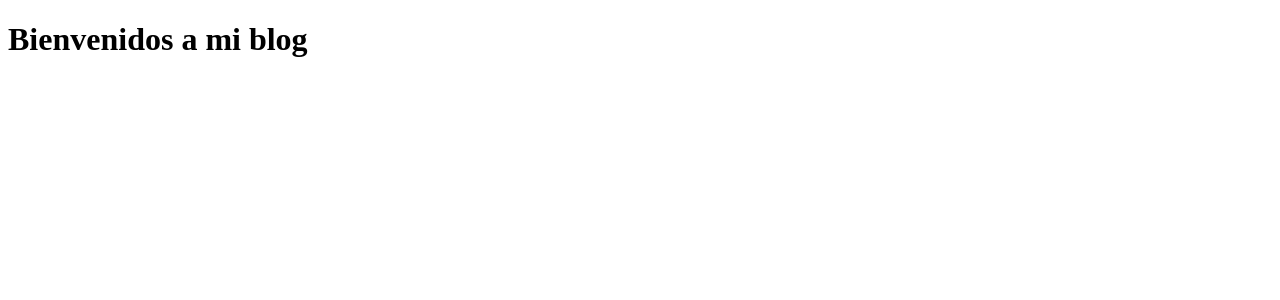
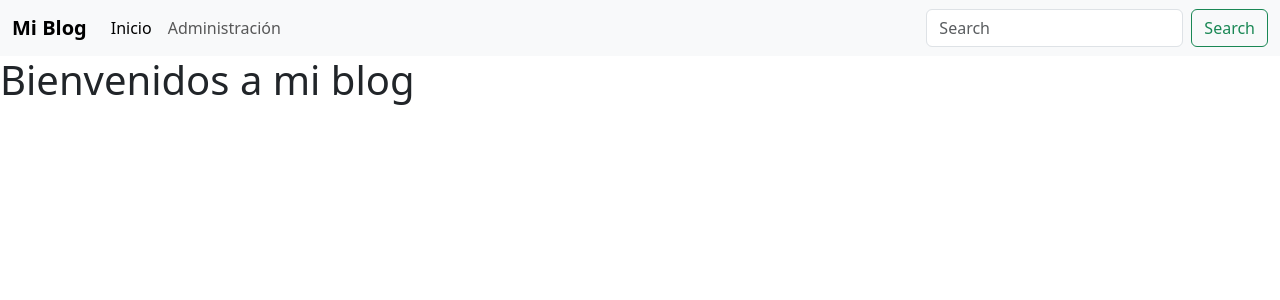
Before and after one commit to cesarmereles/proyecto-conBD, a Node server app: page / in a window 1280 px wide. Shown: the top 300 px of the page. Run offline with Node 20, Linux system fonts and the light colour scheme; some libraries are stand-ins or nearby versions.

Commit message:
funcionando hasta el menu correctamente

```diff
--- a/routes/blog-routes.js
+++ b/routes/blog-routes.js
@@ -36,6 +36,10 @@ router.get('/', (req, res) => {
   res.render('index')
 
 })
+router.get('/admin', (req, res) => {
+  res.render('admin')
+
+})
 
 //============================================
 //  RUTAS PARA MANEJAR DATOS
--- a/views/index.ejs
+++ b/views/index.ejs
@@ -1,11 +1,9 @@
-<!DOCTYPE html>
-<html lang="en">
-<head>
-    <meta charset="UTF-8">
-    <meta name="viewport" content="width=device-width, initial-scale=1.0">
-    <title>Blog</title>
-</head>
-<body>
+    <%-include('partials/header') %>
+    <%-include('partials/navbar') %>
+
+
     <h1>Bienvenidos a mi blog</h1>
-</body>
-</html>
+
+
+
+    <%-include('partials/footer') %>
--- /dev/null
+++ b/views/partials/footer.ejs
@@ -0,0 +1,4 @@
+
+<script src='https://cdn.jsdelivr.net/npm/bootstrap@5.3.1/dist/js/bootstrap.bundle.min.js' integrity='sha384-HwwvtgBNo3bZJJLYd8oVXjrBZt8cqVSpeBNS5n7C8IVInixGAoxmnlMuBnhbgrkm' crossorigin='anonymous'></script>
+</body>
+</html>
--- /dev/null
+++ b/views/partials/header.ejs
@@ -0,0 +1,9 @@
+<!DOCTYPE html>
+<html lang="en">
+<head>
+    <meta charset="UTF-8">
+    <meta name="viewport" content="width=device-width, initial-scale=1.0">
+    <link href='https://cdn.jsdelivr.net/npm/bootstrap@5.3.1/dist/css/bootstrap.min.css' rel='stylesheet' integrity='sha384-4bw+/aepP/YC94hEpVNVgiZdgIC5+VKNBQNGCHeKRQN+PtmoHDEXuppvnDJzQIu9' crossorigin='anonymous'>
+    <title>Blog</title>
+</head>
+<body>
--- /dev/null
+++ b/views/partials/navbar.ejs
@@ -0,0 +1,22 @@
+<nav class="navbar navbar-expand-lg bg-body-tertiary">
+    <div class="container-fluid">
+      <a class="navbar-brand" href="#"><strong>Mi Blog</strong></a>
+      <button class="navbar-toggler" type="button" data-bs-toggle="collapse" data-bs-target="#navbarSupportedContent" aria-controls="navbarSupportedContent" aria-expanded="false" aria-label="Toggle navigation">
+        <span class="navbar-toggler-icon"></span>
+      </button>
+      <div class="collapse navbar-collapse" id="navbarSupportedContent">
+        <ul class="navbar-nav me-auto mb-2 mb-lg-0">
+          <li class="nav-item">
+            <a class="nav-link active" aria-current="page" href="/">Inicio</a>
+          </li>
+          <li class="nav-item">
+            <a class="nav-link" href="/admin">Administración</a>
+          </li>
+        </ul>
+        <form class="d-flex" role="search">
+          <input class="form-control me-2" type="search" placeholder="Search" aria-label="Search">
+          <button class="btn btn-outline-success" type="submit">Search</button>
+        </form>
+      </div>
+    </div>
+  </nav>
```
Also changed, not shown: views/admin.ejs (+8 -10 lines).
